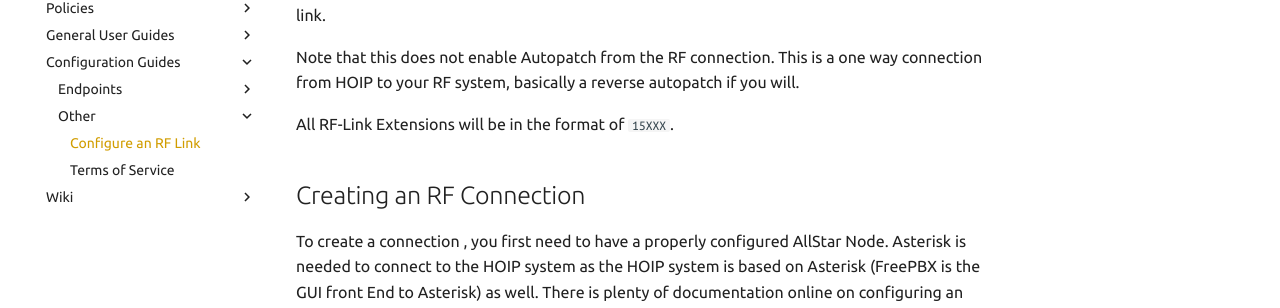
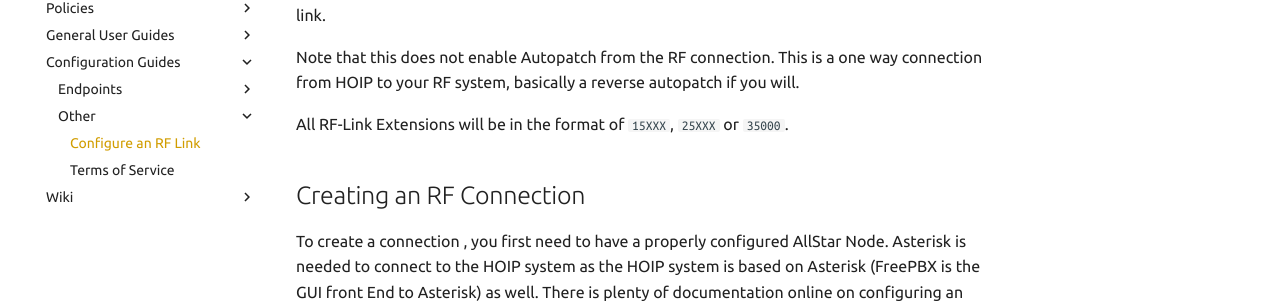
Before and after one commit to hamsoverip/wiki, an MkDocs documentation site: the page built from docs/endpoints/other/rf-links.md, in a window 1280 px wide and 900 px high. Shown: the part 202-510 px from the top of the window. Built offline with MkDocs 1.6.1 and Material for MkDocs 9.7.7, drawn with Linux system fonts in a browser that asks for light colours; comment, search, counter and statistics services are not loaded.

Commit message:
Initial Release

````diff
--- a/docs/endpoints/other/rf-links.md
+++ b/docs/endpoints/other/rf-links.md
@@ -3,7 +3,7 @@ HOIP allows extensions to be tied to an RF connection to allow others to dial in
 
 Note that this does not enable Autopatch from the RF connection. This is a one way connection from HOIP to your RF system, basically a reverse autopatch if you will.
 
-All RF-Link Extensions will be in the format of ```15XXX```.
+All RF-Link Extensions will be in the format of ```15XXX```, ```25XXX``` or ```35000```.
 
 ## Creating an RF Connection
 To create a connection , you first need to have a properly configured AllStar Node. Asterisk is needed to connect to the HOIP system as the HOIP system is based on Asterisk (FreePBX is the GUI front End to Asterisk) as well. There is plenty of documentation online on configuring an Allstar Node, so that is outside the scope of this document.
````
Also changed, not shown: docs/index.md (+1 -1 lines).
